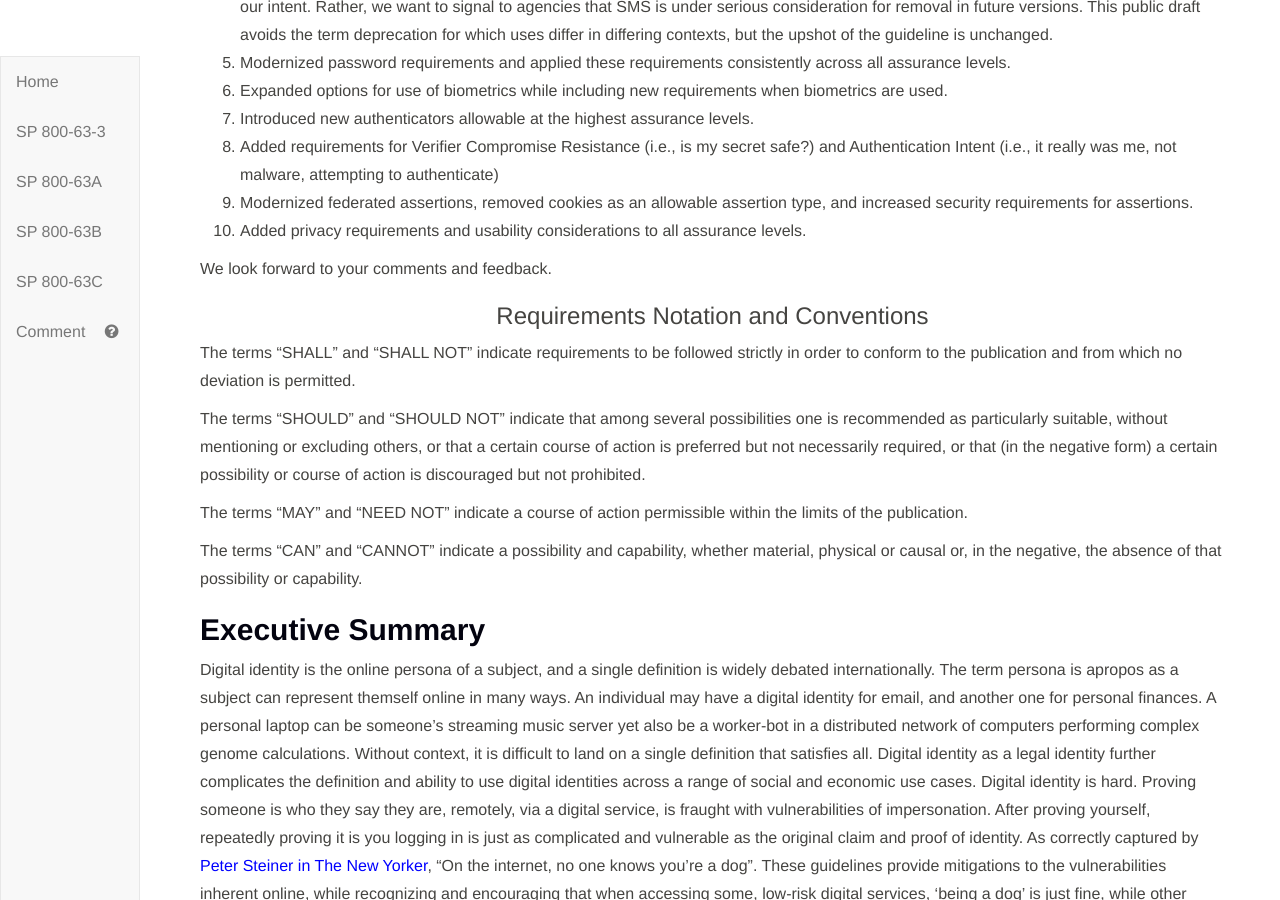
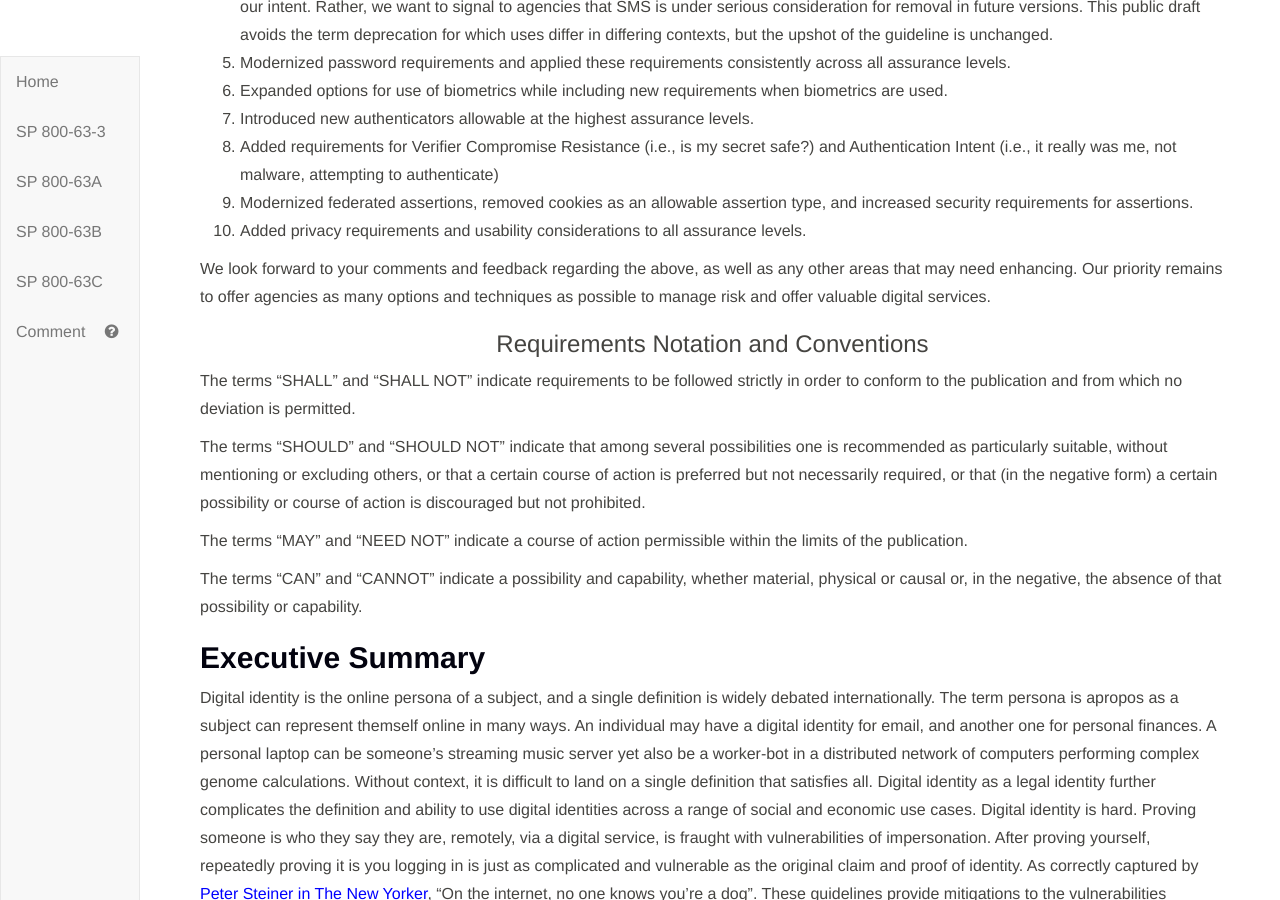
Before and after one commit to usnistgov/800-63-3, a Jekyll site: the page built from sp800-63-3/cover.md, in a window 1280 px wide and 900 px high, scrolled down 2945 px. Built offline with Jekyll 4.4.1, drawn with Linux system fonts in a browser that asks for light colours; our own code applies the rules of GitHub Pages for plain Markdown files.

Commit message:
NTR closing update.

```diff
--- a/sp800-63-3/cover.md
+++ b/sp800-63-3/cover.md
@@ -184,7 +184,7 @@
 8. Modernized federated assertions, removed cookies as an allowable assertion type, and increased security requirements for assertions.
 9. Added privacy requirements and usability considerations to all assurance levels.
 
-We look forward to your comments and feedback.
+We look forward to your comments and feedback regarding the above, as well as any other areas that may need enhancing.  Our priority remains to offer agencies as many options and techniques as possible to manage risk and offer valuable digital services.
 
 {::comment}
 
```
